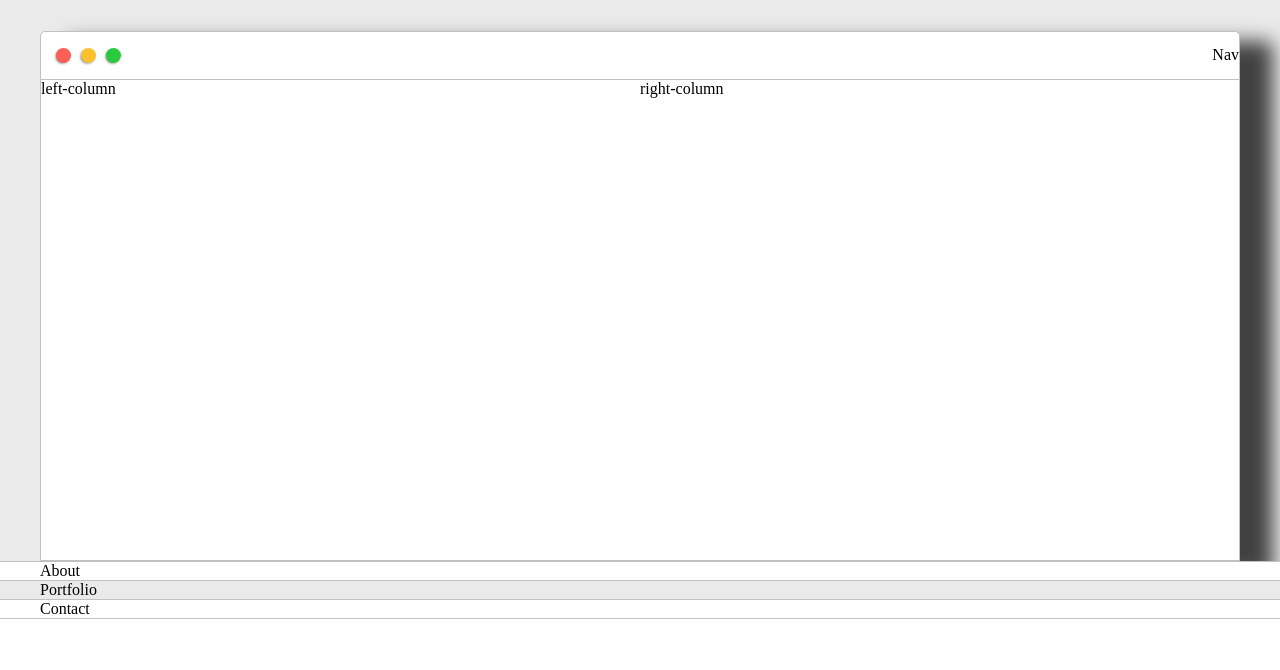
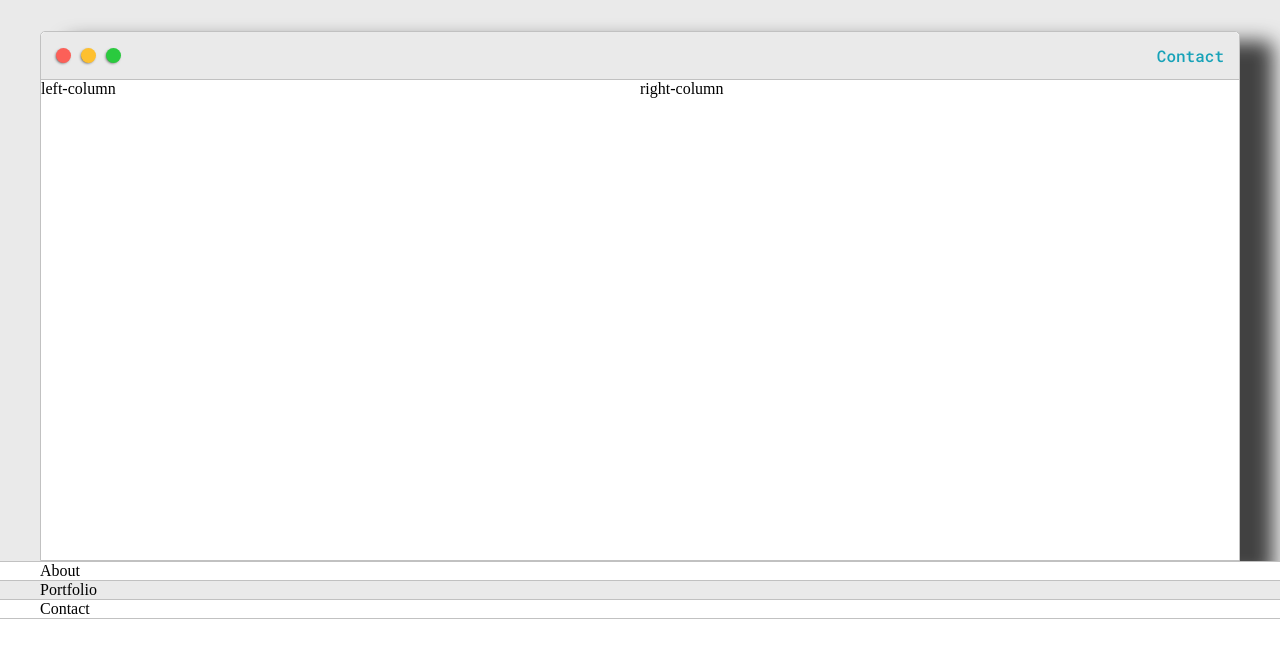
Before and after one commit to LuiSarno/Portfolio-Project-, a plain HTML site: page index.html in a window 1280 px wide. Shown: the part 130-800 px from the top of the page. Drawn offline with Linux system fonts and the light colour scheme.

Commit message:
added contact section to navbar and styled it with display inline-block

```diff
--- a/CSS/styles.css
+++ b/CSS/styles.css
@@ -87,12 +87,26 @@ font-family: 'Roboto Mono', monospace;
 }
 
 .nav-wrapper{
+    border-radius:5px 5px 0 0;
     grid-area: nav-wrapper;
     border-bottom: 1px solid var(--borderColor);
     display: flex;
     justify-content: space-between;
     align-items: center;
+    background-color: var(--mainColor);
 
+}
+#navigation{
+    margin:0;
+    padding: 10px;
+
+
+}
+
+#navigation li{
+   display: inline-block;
+   margin-right: 5px;
+   margin-left: 5px;
 }
 
 .dots-wrapper{
--- a/index.html
+++ b/index.html
@@ -35,7 +35,7 @@
                 </div>
 
                 <ul id="navigation">
-                    Nav
+                    <li><a href=''>Contact</a></li>
                 </ul>
             </div>
 
```
